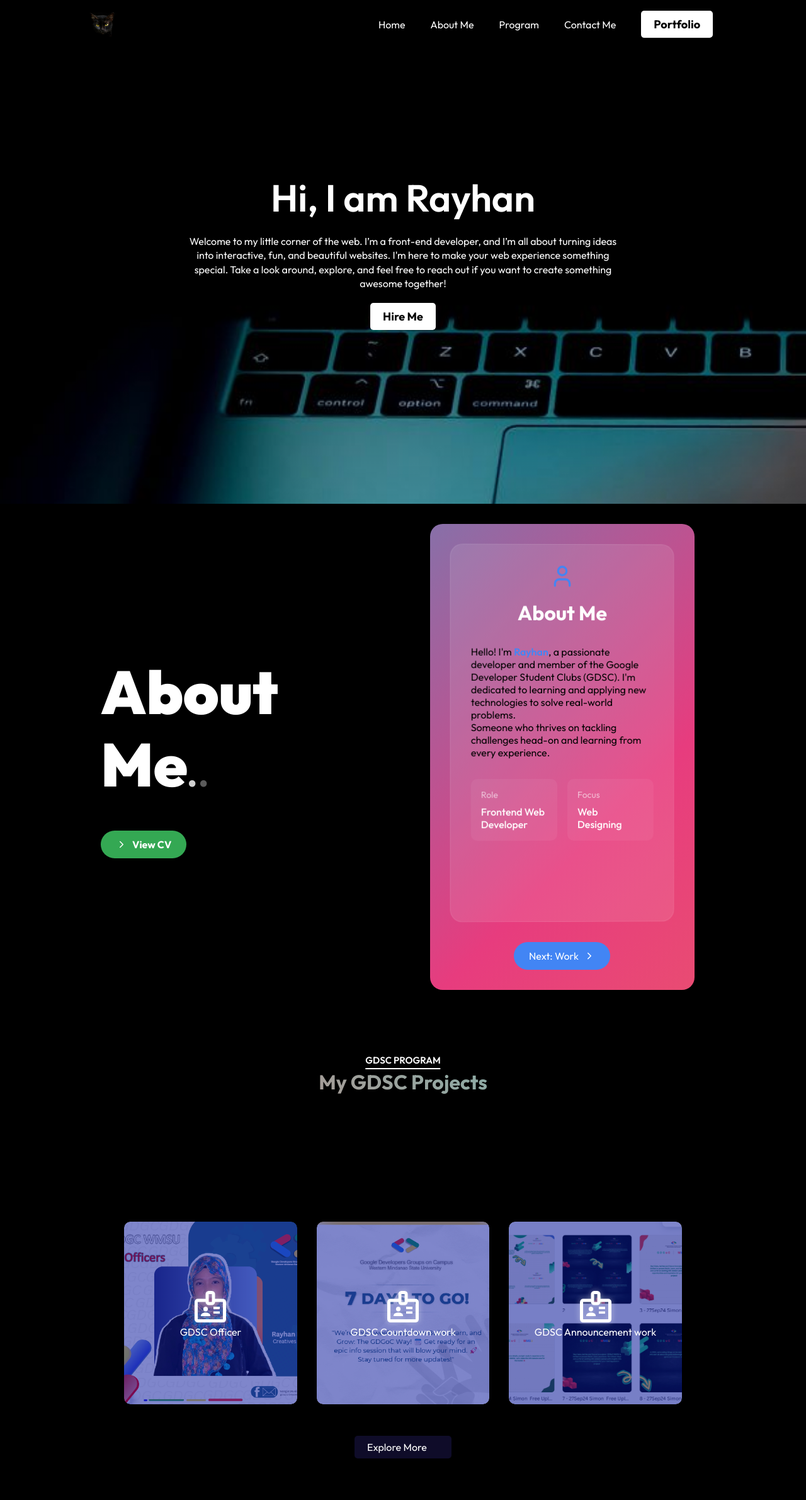
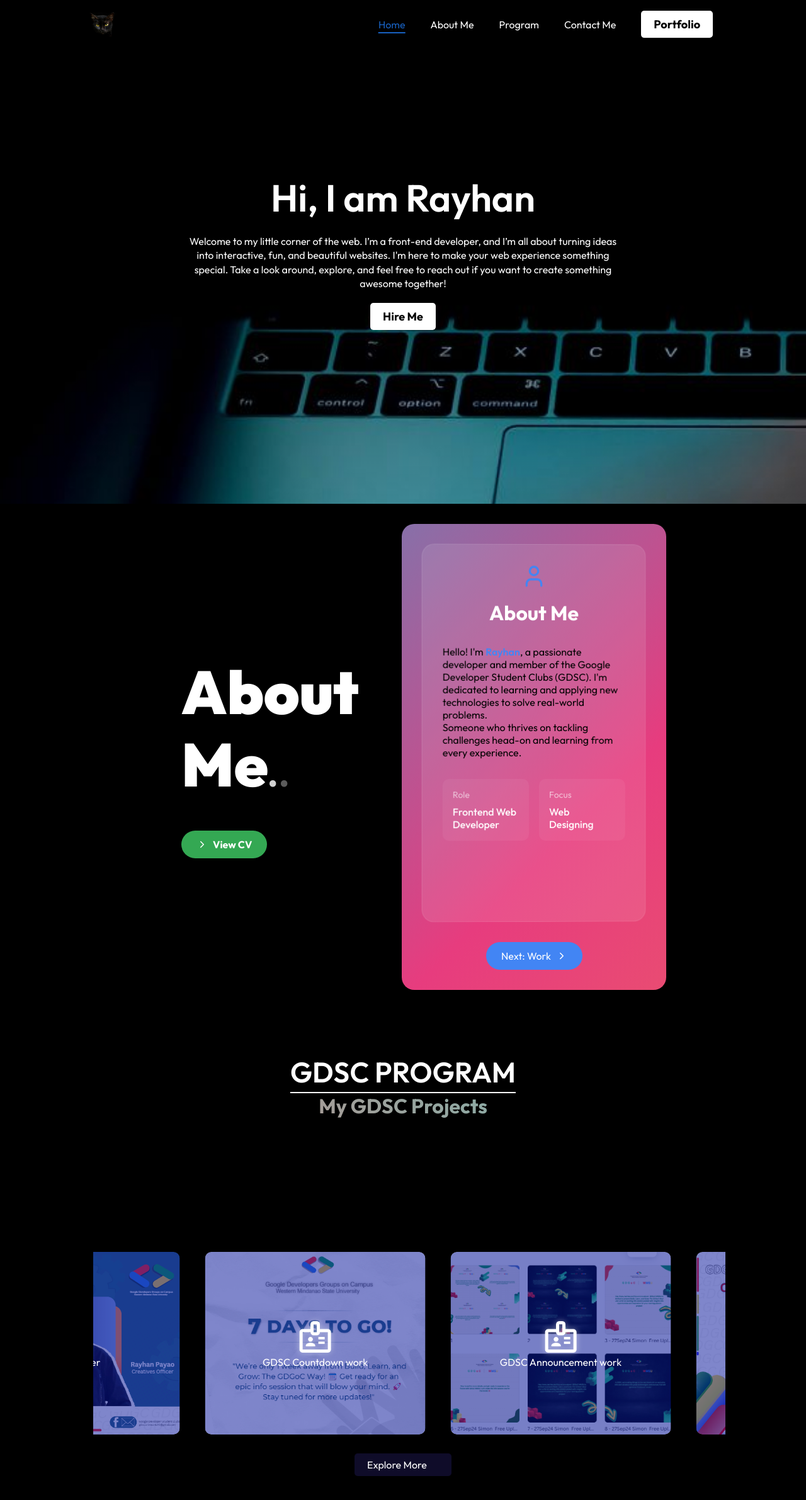
Before and after one commit to rayhanpayao25/rayhan-portfilio, a React (Vite) app: page / in a window 1280 px wide. Shown: the top 2382 px of the page at 63% size. Built offline with nearby package versions, Linux system fonts and the light colour scheme.

Commit message:
latest update

```diff
--- a/package.json
+++ b/package.json
@@ -12,8 +12,10 @@
   "dependencies": {
     "framer-motion": "^12.4.7",
     "lucide-react": "^0.475.0",
+    "next": "^15.2.0",
     "react": "^18.3.1",
-    "react-dom": "^18.3.1"
+    "react-dom": "^18.3.1",
+    "react-intersection-observer": "^9.15.1"
   },
   "devDependencies": {
     "@eslint/js": "^9.17.0",
--- a/src/App.css
+++ b/src/App.css
@@ -1,43 +1,43 @@
+html {
+  scroll-behavior: smooth;
+}
+
+body {
+  margin: 0;
+  padding: 0;
+  font-family: -apple-system, BlinkMacSystemFont, "Segoe UI", "Roboto", "Oxygen", "Ubuntu", "Cantarell", "Fira Sans",
+    "Droid Sans", "Helvetica Neue", sans-serif;
+  -webkit-font-smoothing: antialiased;
+  -moz-osx-font-smoothing: grayscale;
+  background-color: #000000;
+  color: #ffffff;
+}
+
 #root {
+  max-width: 100%;
+  margin: 0 auto;
+  text-align: center;
+}
+
+.container {
   max-width: 1280px;
   margin: 0 auto;
   padding: 2rem;
-
-  text-align: center;
 }
 
-.logo {
-  height: 6em;
-  padding: 1.5em;
-  will-change: filter;
-  transition: filter 300ms;
-}
-.logo:hover {
-  filter: drop-shadow(0 0 2em #646cffaa);
-}
-.logo.react:hover {
-  filter: drop-shadow(0 0 2em #61dafbaa);
+section {
+  min-height: 100vh;
+  display: flex;
+  flex-direction: column;
+  justify-content: center;
+  align-items: center;
+  padding: 2rem 0;
 }
 
-@keyframes logo-spin {
-  from {
-    transform: rotate(0deg);
-  }
-  to {
-    transform: rotate(360deg);
+
+
+@media (max-width: 768px) {
+  .container {
+    padding: 1rem;
   }
 }
-
-@media (prefers-reduced-motion: no-preference) {
-  a:nth-of-type(2) .logo {
-    animation: logo-spin infinite 20s linear;
-  }
-}
-
-.card {
-  padding: 2em;
-}
-
-.read-the-docs {
-  color: #888;
-}
--- a/src/App.jsx
+++ b/src/App.jsx
@@ -5,26 +5,29 @@ import Hero from "./components/Hero/Hero"
 import Programs from "./components/Programs/Programs"
 import Title from "./components/Title/Title"
 import AboutMe from "./components/AboutMe/AboutMe"
+import AnimatedSection from "./components/AnimatedSection/AnimatedSection"
 
 const App = () => {
   return (
-    <motion.div initial={{ opacity: 0 }} animate={{ opacity: 1 }} transition={{ duration: 0.5 }}>
+    <motion.div initial={{ opacity: 0 }} animate={{ opacity: 1 }} transition={{ duration: 0.1 }}>
       <Navbar />
-      <div id="hero">
+      <AnimatedSection id="hero">
         <Hero />
-      </div>
+      </AnimatedSection>
 
-      <div id="about-me">
+      <AnimatedSection id="about-me" className="container">
         <AboutMe />
-      </div>
+      </AnimatedSection>
 
-      <div id="programs" className="container">
+      <AnimatedSection id="programs" className="container">
         <Title subTitle="GDSC Program" title="My GDSC Projects" />
         <Programs />
-      </div>
+      </AnimatedSection>
 
 
-      <div id="contact">{}</div>
+
+
+      <AnimatedSection id="contact">{/*  */}</AnimatedSection>
     </motion.div>
   )
 }
--- a/src/components/AboutMe/AboutMe.css
+++ b/src/components/AboutMe/AboutMe.css
@@ -1,5 +1,5 @@
 .about-wrapper {
-  min-height: 100vh;
+  min-height: 70vh;
   width: 100%;
   display: flex;
   flex-direction: row;
@@ -67,6 +67,7 @@
   display: flex;
   justify-content: center;
   align-items: center;
+
 }
 
 .gradient-bg {
--- a/src/components/AboutMe/AboutMe.jsx
+++ b/src/components/AboutMe/AboutMe.jsx
@@ -2,6 +2,7 @@
 import { useState, useEffect, useCallback } from "react"
 import { motion, AnimatePresence } from "framer-motion"
 import { Code2, Award, Briefcase, User, ChevronRight, Mail } from "lucide-react"
+import AnimatedSection from "../AnimatedSection/AnimatedSection"
 import "./AboutMe.css"
 import cvFile from "../../resume/Rayhan.pdf"
 
@@ -56,12 +57,13 @@ const AboutMe = () => {
   }, [])
 
   return (
+    <AnimatedSection>
       <div className="about-wrapper">
         <motion.div
           className="left-side"
-        initial={{ opacity: 0, y: -50 }}
+          initial={{ opacity: 0, y: 100 }}
           animate={{ opacity: 1, y: 0 }}
-        transition={{ duration: 0.8, ease: "easeOut" }}
+          transition={{ duration: 0.20, ease: "easeOut" }}
         >
           <h1 className="big-text">
             About
@@ -87,13 +89,11 @@ const AboutMe = () => {
           </motion.button>
         </motion.div>
 
-
-
         <div className="right-side">
           <div className="gradient-bg">
             <motion.div
               className="card-container"
-            initial={{ opacity: 0, y: 50 }}
+              initial={{ opacity: 0, y: 100 }}
               animate={{ opacity: 1, y: 0 }}
               transition={{ duration: 0.8, ease: "easeOut" }}
             >
@@ -106,16 +106,14 @@ const AboutMe = () => {
                   exit={{ opacity: 0 }}
                   transition={{ duration: 0.5 }}
                 >
-
-
                   <div className="card-face about-face">
                     {getIcon("About")}
                     <h2>About Me</h2>
                     <div className="content-wrapper">
                       <p>
                         Hello! I'm <span className="highlight">Rayhan</span>, a passionate developer and member of the
-                      Google Developer Student Clubs (GDSC). I'm dedicated to learning and applying new technologies to
-                      solve real-world problems.
+                        Google Developer Student Clubs (GDSC). I'm dedicated to learning and applying new technologies
+                        to solve real-world problems.
                       </p>
                       <p>Someone who thrives on tackling challenges head-on and learning from every experience.</p>
                       <div className="quick-info">
@@ -227,7 +225,6 @@ const AboutMe = () => {
                       <Mail className="button-icon" />
                       {isEmailHovered ? "Rayhanpyo2016@gmail.com" : "Email Me!"}
                     </motion.button>
-
                   </div>
                 </motion.div>
               </AnimatePresence>
@@ -245,6 +242,7 @@ const AboutMe = () => {
           </div>
         </div>
       </div>
+    </AnimatedSection>
   )
 }
 
--- /dev/null
+++ b/src/components/AnimatedSection/AnimatedSection.jsx
@@ -0,0 +1,46 @@
+"use client"
+import { motion, useAnimation } from "framer-motion"
+import { useInView } from "react-intersection-observer"
+import { useEffect, useRef } from "react"
+
+const AnimatedSection = ({ children, className, fromLeft, fromRight, id }) => {
+  const controls = useAnimation()
+  const [ref, inView] = useInView({
+    threshold: 0.1,
+    triggerOnce: false,
+  })
+
+  const initial = useRef({ opacity: 0, y: 20 })
+  const animate = useRef({ opacity: 1, y: 0 })
+
+  if (fromLeft) {
+    initial.current = { ...initial.current, x: -100 }
+    animate.current = { ...animate.current, x: 0 }
+  } else if (fromRight) {
+    initial.current = { ...initial.current, x: 100 }
+    animate.current = { ...animate.current, x: 0 }
+  }
+
+  useEffect(() => {
+    if (inView) {
+      controls.start(animate.current)
+    } else {
+      controls.start(initial.current)
+    }
+  }, [controls, inView])
+
+  return (
+    <motion.section
+      ref={ref}
+      id={id}
+      initial={initial.current}
+      animate={controls}
+      transition={{ duration: 0.8, ease: "easeOut" }}
+      className={className}
+    >
+      {children}
+    </motion.section>
+  )
+}
+
+export default AnimatedSection
--- a/src/components/Navbar/Navbar.css
+++ b/src/components/Navbar/Navbar.css
@@ -1,3 +1,12 @@
+html {
+  scroll-behavior: smooth;
+}
+
+body {
+  margin: 0;
+  padding: 0;
+}
+
 nav {
   width: 100%;
   background-color: black;
@@ -9,8 +18,9 @@ nav {
   display: flex;
   align-items: center;
   justify-content: space-between;
-  z-index: 10;
+  z-index: 1000;
   flex-wrap: wrap;
+  box-sizing: border-box;
 }
 
 .logo {
@@ -18,10 +28,11 @@ nav {
   height: auto;
 }
 
-
 .desktop-menu {
   display: flex;
   align-items: center;
+  margin: 0;
+  padding: 0;
 }
 
 .desktop-menu li {
@@ -32,10 +43,12 @@ nav {
   cursor: pointer;
 }
 
-
 .mobile-menu-button {
   display: none;
   cursor: pointer;
+  background: none;
+  border: none;
+  color: white;
 }
 
 .mobile-menu {
@@ -45,7 +58,7 @@ nav {
   top: 100%;
   left: 0;
   background-color: black;
-  z-index: 9;
+  z-index: 999;
 }
 
 .mobile-menu ul {
@@ -53,6 +66,7 @@ nav {
   flex-direction: column;
   width: 100%;
   padding: 10px 0;
+  margin: 0;
 }
 
 .mobile-menu li {
@@ -76,6 +90,32 @@ nav {
   font: inherit;
   padding: 0;
   margin: 0;
+  position: relative;
+  transition: color 0.3s ease;
+  text-decoration: none;
+  display: inline-block;
+}
+
+.nav-link::after {
+  content: "";
+  position: absolute;
+  width: 0;
+  height: 2px;
+  bottom: -4px;
+  left: 50%;
+  background-color: #1861c1;
+  transition: all 0.3s ease-in-out;
+  transform: translateX(-50%);
+}
+
+.nav-link:hover::after,
+.nav-link.active::after {
+  width: 100%;
+}
+
+.nav-link:hover,
+.nav-link.active {
+  color: #1861c1;
 }
 
 .nav-link:focus {
@@ -90,8 +130,13 @@ nav {
   border: none;
   cursor: pointer;
   font-weight: bold;
+  transition: background-color 0.3s ease, transform 0.3s ease;
 }
 
+.btn:hover {
+  background-color: #1861c1;
+  color: white;
+}
 
 @media (max-width: 768px) {
   nav {
@@ -111,7 +156,6 @@ nav {
   }
 }
 
-
 @media (max-width: 480px) {
   nav {
     padding: 10px 12px;
--- a/src/components/Navbar/Navbar.jsx
+++ b/src/components/Navbar/Navbar.jsx
@@ -1,13 +1,15 @@
 "use client"
+
 import { useState, useEffect } from "react"
 import { motion, AnimatePresence } from "framer-motion"
 import { Menu, X } from "lucide-react"
 import "./Navbar.css"
 import logo from "../../assets/logo.jpg"
 
-const Navbar = () => {
+export default function Navbar() {
   const [isOpen, setIsOpen] = useState(false)
   const [isMobile, setIsMobile] = useState(false)
+  const [activeSection, setActiveSection] = useState("hero")
 
   useEffect(() => {
     const checkScreenSize = () => {
@@ -17,30 +19,78 @@ const Navbar = () => {
       }
     }
 
-    // Initial check
+
     checkScreenSize()
 
-    // Add event listener
     window.addEventListener("resize", checkScreenSize)
 
-    // Cleanup
-    return () => window.removeEventListener("resize", checkScreenSize)
+
+    const handleScroll = () => {
+      const sections = ["hero", "about-me", "programs", "contact"]
+
+      for (const sectionId of sections) {
+        const section = document.getElementById(sectionId)
+        if (section) {
+          const rect = section.getBoundingClientRect()
+
+          if (rect.top <= 100 && rect.bottom >= 100) {
+            setActiveSection(sectionId)
+
+
+            const path = sectionId === "hero" ? "/" : `/${sectionId}`
+            if (window.location.pathname !== path) {
+              window.history.pushState(null, "", path)
+            }
+            break
+          }
+        }
+      }
+    }
+
+    window.addEventListener("scroll", handleScroll)
+
+
+    const handleInitialPath = () => {
+      const path = window.location.pathname
+      if (path === "/") {
+        scrollToSection("hero", false)
+      } else {
+        const sectionId = path.substring(1)
+        const validSections = ["hero", "about-me", "programs", "contact"]
+        if (validSections.includes(sectionId)) {
+          scrollToSection(sectionId, false)
+        }
+      }
+    }
+
+
+    handleInitialPath()
+
+
+    return () => {
+      window.removeEventListener("resize", checkScreenSize)
+      window.removeEventListener("scroll", handleScroll)
+    }
   }, [])
 
   const navItems = [
-    { name: "Home", to: "hero" },
-    { name: "About Me", to: "about-me" },
-    { name: "Program", to: "programs" },
-    { name: "Contact Me", to: "contact" },
+    { name: "Home", to: "hero", path: "/" },
+    { name: "About Me", to: "about-me", path: "/about-me" },
+    { name: "Program", to: "programs", path: "/programs" },
+    { name: "Contact Me", to: "contact", path: "/contact" },
   ]
 
-  const scrollToSection = (sectionId) => {
+  const scrollToSection = (sectionId, updateUrl = true) => {
     const section = document.getElementById(sectionId)
     if (section) {
-      // Close the mobile menu first
+
       setIsOpen(false)
 
-      // Small delay to ensure the menu is closed before scrolling
+      if (updateUrl) {
+        const path = sectionId === "hero" ? "/" : `/${sectionId}`
+        window.history.pushState(null, "", path)
+      }
+
       setTimeout(() => {
         const yOffset = -70
         const y = section.getBoundingClientRect().top + window.scrollY + yOffset
@@ -60,13 +110,11 @@ const Navbar = () => {
     >
       <motion.img src={logo} alt="Logo" className="logo" whileHover={{ scale: 1.1 }} whileTap={{ scale: 0.9 }} />
 
-
       <div className="mobile-menu-button">
         <button onClick={() => setIsOpen(!isOpen)} aria-label="Toggle menu">
           {isOpen ? <X size={24} /> : <Menu size={24} />}
         </button>
       </div>
-
 
       <ul className="desktop-menu">
         {navItems.map((item, index) => (
@@ -78,13 +126,21 @@ const Navbar = () => {
             whileHover={{ scale: 1.1 }}
             whileTap={{ scale: 0.95 }}
           >
-            <button onClick={() => scrollToSection(item.to)} className="nav-link">
+            <button
+              onClick={() => scrollToSection(item.to)}
+              className={`nav-link ${activeSection === item.to ? "active" : ""}`}
+            >
               {item.name}
             </button>
           </motion.li>
         ))}
         <motion.li initial={{ opacity: 0, y: -20 }} animate={{ opacity: 1, y: 0 }} transition={{ delay: 0.4 }}>
-          <motion.button className="btn" whileHover={{ scale: 1.05 }} whileTap={{ scale: 0.95 }}>
+          <motion.button
+            className="btn"
+            whileHover={{ scale: 1.05 }}
+            whileTap={{ scale: 0.95 }}
+            onClick={() => window.open("/portfolio", "_blank")}
+          >
             Portfolio
           </motion.button>
         </motion.li>
@@ -107,24 +163,23 @@ const Navbar = () => {
                   animate={{ opacity: 1, x: 0 }}
                   transition={{ delay: index * 0.1 }}
                 >
-                  <button onClick={() => scrollToSection(item.to)} className="nav-link">
+                  <button
+                    onClick={() => scrollToSection(item.to)}
+                    className={`nav-link ${activeSection === item.to ? "active" : ""}`}
+                  >
                     {item.name}
                   </button>
                 </motion.li>
               ))}
               <motion.li initial={{ opacity: 0, x: -20 }} animate={{ opacity: 1, x: 0 }} transition={{ delay: 0.4 }}>
-                <button className="btn mobile-btn">Portfolio</button>
+                <button className="btn mobile-btn" onClick={() => window.open("/portfolio", "_blank")}>
+                  Portfolio
+                </button>
               </motion.li>
             </ul>
           </motion.div>
         )}
       </AnimatePresence>
-      {console.log(
-        "Nav items:",
-        navItems.map((item) => item.to),
-      )}
     </motion.nav>
   )
 }
-
-export default Navbar
--- a/src/components/Programs/Programs.css
+++ b/src/components/Programs/Programs.css
@@ -1,3 +1,9 @@
+body,
+html {
+  margin: 0;
+  padding: 0;
+}
+
 .programs-container {
   position: relative;
   min-height: 90vh;
@@ -8,22 +14,42 @@
   align-items: center;
   justify-content: center;
   padding: 40px 20px;
+
+
 }
 
-.programs {
-  margin: 0px auto;
-  width: 90%;
+
+.programs-scroll-container {
+  width: auto;
+  overflow: hidden;
+  position: relative;
+  margin: 0 auto;
+}
+
+.programs-track {
   display: flex;
-  align-items: stretch;
-  justify-content: space-between;
-  position: relative;
-  z-index: 1;
-  flex-wrap: wrap;
-  gap: 20px;
+  width: fit-content;
+  animation: scroll 40s linear infinite;
+}
+
+
+.programs-scroll-container.paused .programs-track {
+  animation-play-state: paused;
+}
+
+@keyframes scroll {
+  0% {
+    transform: translateX(0);
+  }
+  100% {
+    transform: translateX(calc(-100% / 3));
+  }
 }
 
 .program {
-  flex-basis: 31%;
+  flex: 0 0 auto;
+  width: 350px;
+  margin: 0 20px;
   position: relative;
   transition: transform 0.3s ease-in-out;
   overflow: hidden;
@@ -31,7 +57,6 @@
   box-shadow: 0 4px 8px rgba(0, 0, 0, 0.1);
   display: flex;
   flex-direction: column;
-  margin-bottom: 20px;
 }
 
 .program:hover {
@@ -177,11 +202,7 @@
 
 @media screen and (max-width: 992px) {
   .program {
-    flex-basis: 48%;
-  }
-
-  .programs {
-    justify-content: center;
+    width: 300px;
   }
 }
 
@@ -191,60 +212,21 @@
   }
 
   .program {
-    flex-basis: 100%;
-    max-width: 450px;
-    margin: 0 auto 20px;
+    width: 250px;
   }
 
-  .programs {
-    width: 100%;
-    flex-direction: column;
-    align-items: center;
-  }
-
-  .programs-container .explore-more {
-    position: static;
-    margin-top: 20px;
+  .programs-track {
+    animation: scroll 30s linear infinite;
   }
 
   .capt {
-    background: none;
-    opacity: 1;
-    padding-top: 0;
-    justify-content: flex-start;
-    align-items: flex-start;
-    padding: 10px;
-  }
-
-  .capt img {
-    width: 40px;
-    height: 40px;
-    margin-bottom: 5px;
+    background: rgba(0, 15, 152, 0.7);
+    opacity: 0;
   }
 
   .program:hover .capt {
     opacity: 1;
     padding-top: 0;
-  }
-
-  .program p {
-    font-size: 14px;
-    margin-top: 5px;
-  }
-
-  .program h3 {
-    font-size: 18px;
-    margin-bottom: 5px;
-    color: #fff;
-    text-shadow: 1px 1px 2px rgba(0, 0, 0, 0.8);
-  }
-
-  .program:hover img {
-    transform: none;
-  }
-
-  .program:active img {
-    transform: none;
   }
 }
 
@@ -254,6 +236,19 @@
   }
 
   .program {
-    max-width: 100%;
+    width: 200px;
+  }
+
+  .program img {
+    height: 220px;
+  }
+
+  .capt img {
+    width: 40px;
+    height: 40px;
+  }
+
+  .capt p {
+    font-size: 14px;
   }
 }
--- a/src/components/Programs/Programs.jsx
+++ b/src/components/Programs/Programs.jsx
@@ -1,41 +1,56 @@
-import React from 'react'
-import './Programs.css'
-import program from '../../assets/p.png'
-import program_1 from '../../assets/p1.png'
-import program_2 from '../../assets/p3.png'
-import program_icon from '../../assets/icon1.png'
+"use client"
 
-const Programs = () => { return ( <div className="programs-container"> <div className="programs"> <div className="program"> <img src={program} alt="" /> <div className="capt"> <img src={program_icon} alt="" /> <p>GDSC Officer</p> </div> </div>
+import { useState } from "react"
+import "./Programs.css"
+import program from "../../assets/p.png"
+import program_1 from "../../assets/p1.png"
+import program_2 from "../../assets/p3.png"
+import program_icon from "../../assets/icon1.png"
 
-         <div className="program">
-           <img src={program_1} alt="" />
-           <div className="capt">
-           <img src={program_icon} alt="" />
-            <p>GDSC Countdown work</p>
-           </div>
-        </div>
-
-         <div className="program">
-           <img src={program_2} alt="" />
-           <div className="capt">
-           <img src={program_icon} alt="" />
-            <p>GDSC Announcement work</p>
-
-           </div>
+const Programs = () => {
+  const programItems = [
+    { img: program, caption: "GDSC Officer" },
+    { img: program_1, caption: "GDSC Countdown work" },
+    { img: program_2, caption: "GDSC Announcement work" },
+  ]
 
 
-         </div>
+  const allItems = [...programItems, ...programItems, ...programItems, ...programItems]
 
+  const [isPaused, setIsPaused] = useState(false)
 
-</div>
-<a href="https://www.facebook.com/gdgoncampuswmsu" className="explore-more" target="_blank" rel="noopener noreferrer">
-    Explore More
-  </a>
-</div>
+  return (
+    <div className="programs-container">
+      <div className="fade-overlay-left" />
+      <div className="fade-overlay-right" />
+      <div
+        className={`programs-scroll-container ${isPaused ? "paused" : ""}`}
+        onMouseEnter={() => setIsPaused(true)}
+        onMouseLeave={() => setIsPaused(false)}
+      >
+        <div className="programs-track">
+          {allItems.map((item, index) => (
+            <div className="program" key={index}>
+              <img src={item.img || "/placeholder.svg"} alt="" />
+              <div className="capt">
+                <img src={program_icon || "/placeholder.svg"} alt="" />
+                <p>{item.caption}</p>
+              </div>
+            </div>
+          ))}
+        </div>
+      </div>
 
-
-)
-
+      <a
+        href="https://www.facebook.com/gdgoncampuswmsu"
+        className="explore-more"
+        target="_blank"
+        rel="noopener noreferrer"
+      >
+        Explore More
+      </a>
+    </div>
+  )
 }
 
 export default Programs
--- a/src/components/Title/Title.css
+++ b/src/components/Title/Title.css
@@ -1,7 +1,7 @@
 .title {
     text-align: center;
     color: #ffffff;
-    font-size: 15px;
+    font-size: 45px;
     font-weight: 600;
     text-transform: uppercase;
     margin: 70px 0 30px;
```
Also changed, not shown: 1 other file (tests, documents, lock files or other folders). Lines whose indentation alone changed are shown as unchanged.
